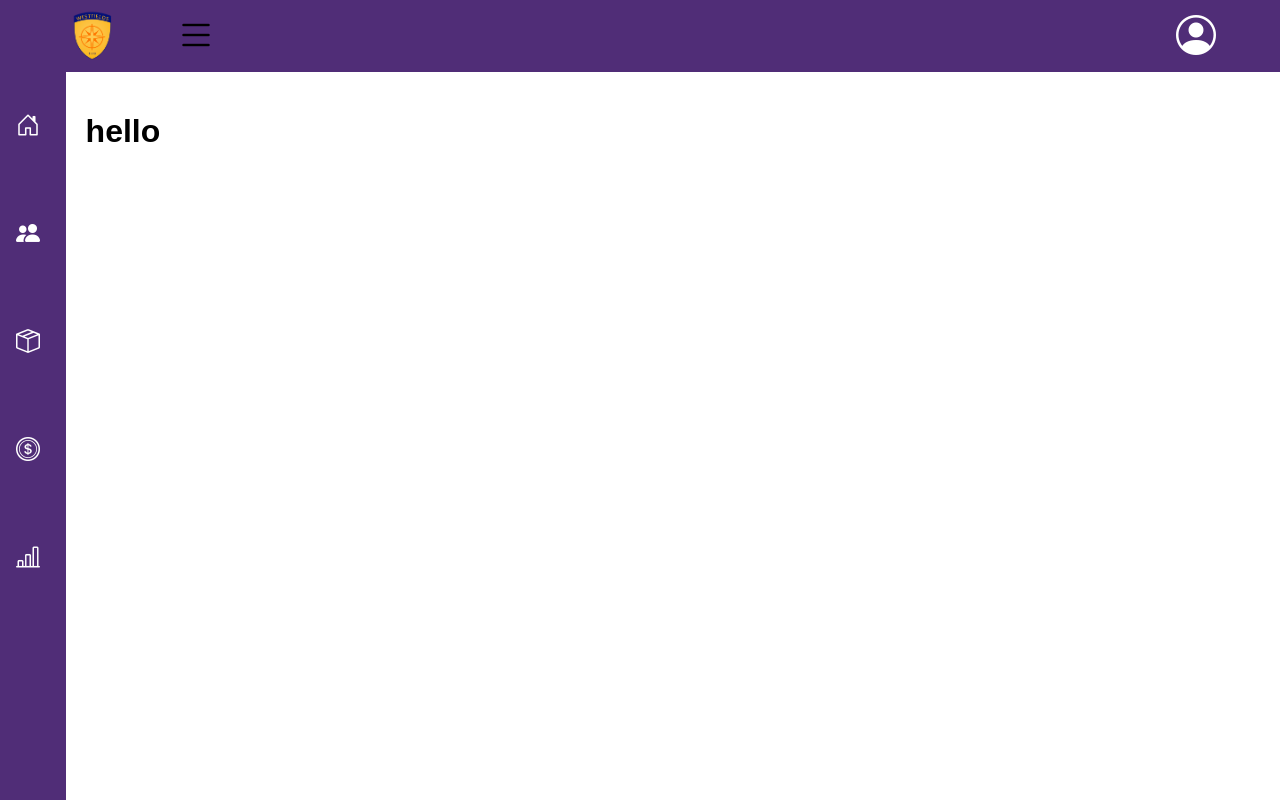
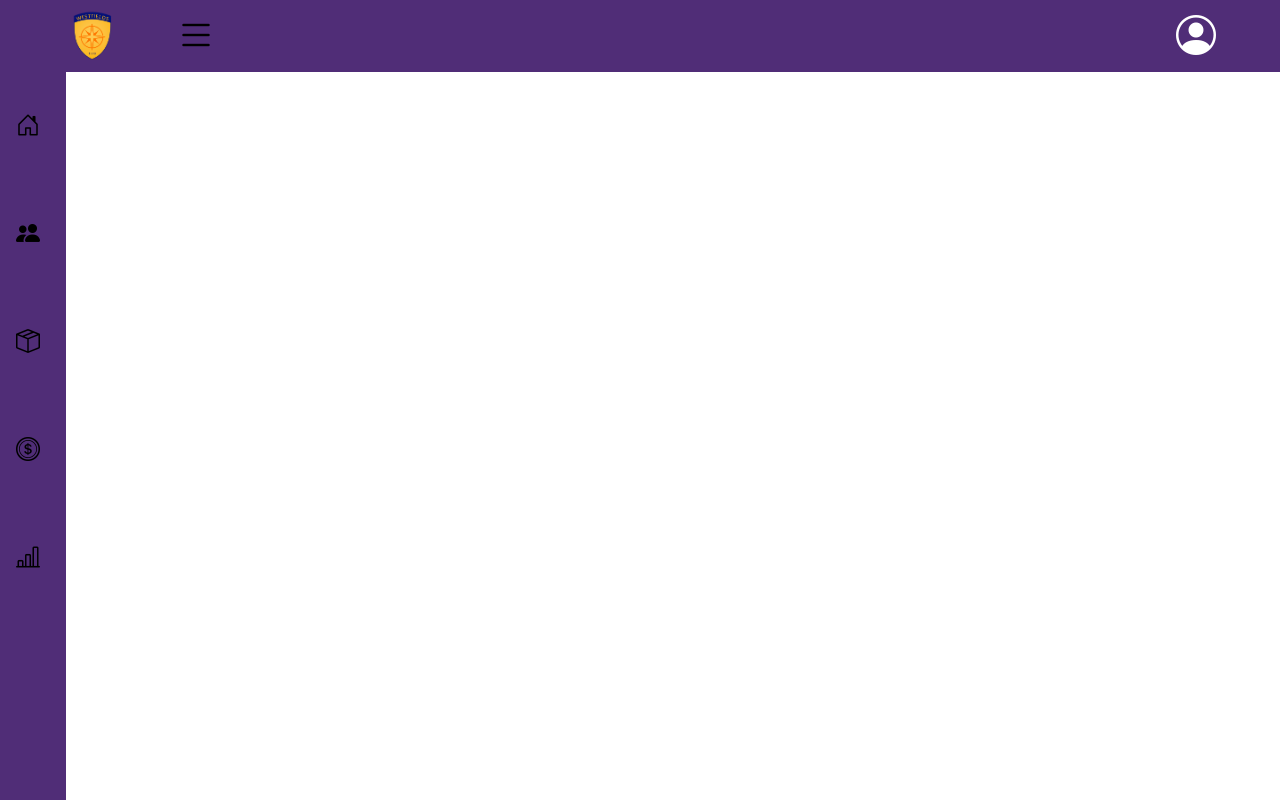
Before and after one commit to dean3213321/inventory-app, a React (Create React App) app: page /Users in a window 1280 px wide. Built offline with nearby package versions, Linux system fonts and the light colour scheme.

Commit message:
5th commit

```diff
--- a/src/App.css
+++ b/src/App.css
@@ -67,7 +67,7 @@ body {
 
 .sidebar i {
   font-size: 1.5rem;
-  color: white;
+  color: rgb(0, 0, 0);
   margin-right: .5rem; /* Space between icon and text */
 }
 
@@ -85,7 +85,7 @@ body {
 }
 
 .sidebar a {
-  color: black;
+  color: rgb(255, 255, 255);
   text-decoration: none;
   display: flex;
   align-items: center;
@@ -94,7 +94,7 @@ body {
 .sidebar a:hover {
   font-size: 1.4rem;
   font-weight: bold;
-  color: beige;
+  color: rgb(0, 0, 0);
 }
 
 .main-content {
--- a/src/components/Users.js
+++ b/src/components/Users.js
@@ -1,7 +1,7 @@
 const Users = () => {
     return (
         <div>
-            <h1>hello</h1>
+            <h1></h1>
         </div>
      );
 }
```
